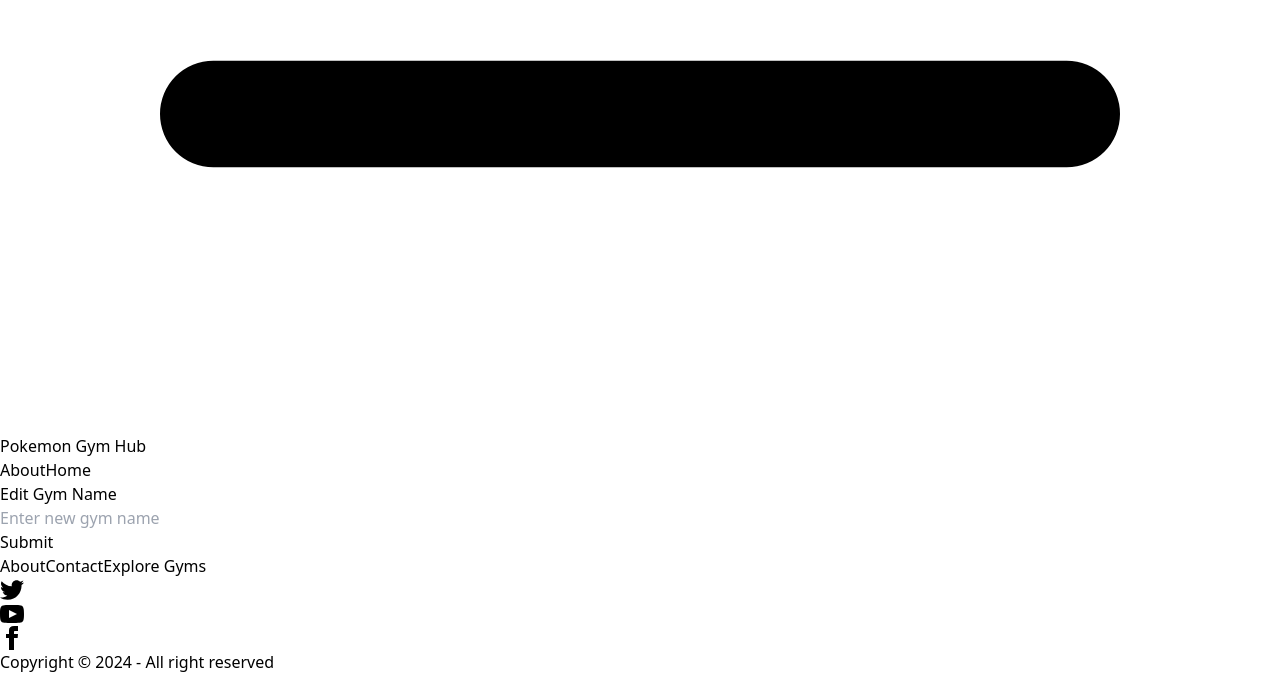
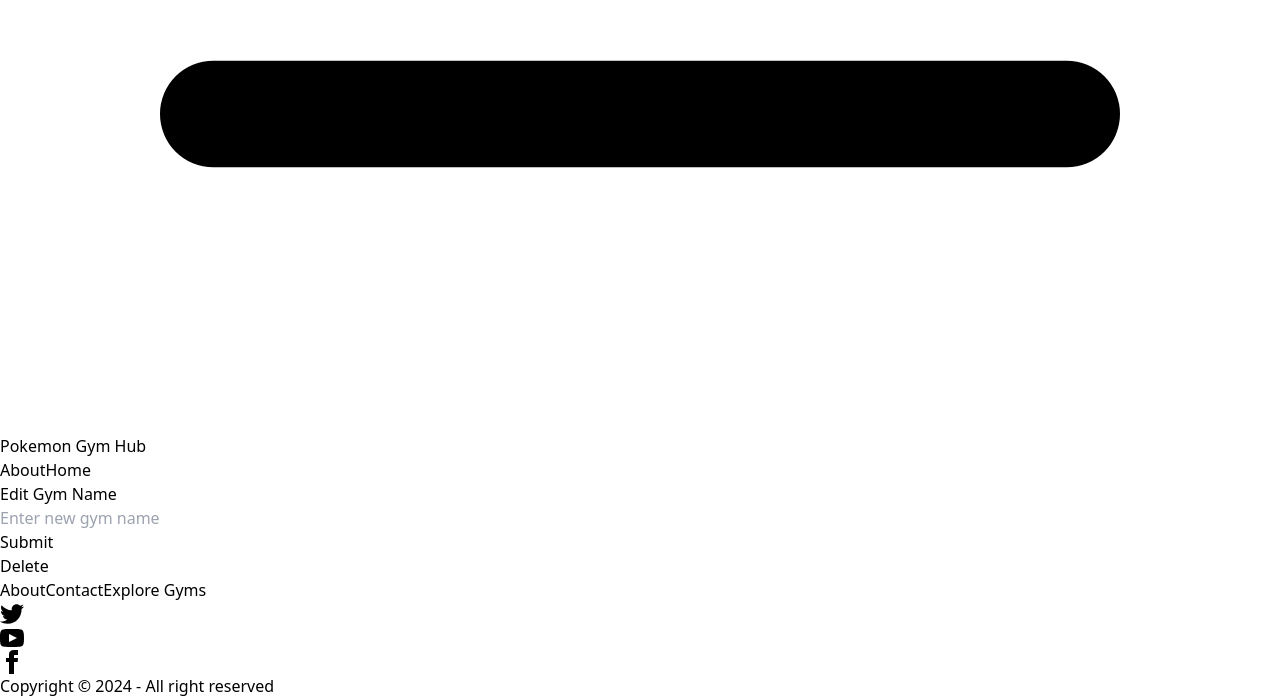
Before and after one commit to jps27CSE/Pokemon_CRUD_Angular, an Angular app: page /gym/edit/1 in a window 1280 px wide. Shown: the part 846-1544 px from the top of the page. Before the commit the page ends 1520 px from the top, so only its background shows below. Built offline with nearby package versions, Linux system fonts and the light colour scheme; no server answers.

Commit message:
Delete Button Added

```diff
--- a/src/app/components/gym-cards/gym-card-edit/gym-card-edit.component.html
+++ b/src/app/components/gym-cards/gym-card-edit/gym-card-edit.component.html
@@ -20,6 +20,13 @@
           <button type="submit" class="btn btn-primary">Submit</button>
         </div>
       </form>
+      <button
+        type="submit"
+        class="btn btn-error text-white mt-2"
+        (click)="deleteGym()"
+      >
+        Delete
+      </button>
     </div>
   </div>
 </div>
--- a/src/app/components/gym-cards/gym-card-edit/gym-card-edit.component.ts
+++ b/src/app/components/gym-cards/gym-card-edit/gym-card-edit.component.ts
@@ -46,4 +46,16 @@ export class GymCardEditComponent implements OnInit {
       }
     );
   }
+
+  deleteGym() {
+    this.gymService.DeleteGym(this.userID).subscribe(
+      (response) => {
+        console.log('Deleted Successfully', response);
+        this.router.navigate(['/']);
+      },
+      (error) => {
+        console.log('Error ', error);
+      }
+    );
+  }
 }
--- a/src/app/gym-service.service.ts
+++ b/src/app/gym-service.service.ts
@@ -25,4 +25,9 @@ export class GymServiceService {
     const url = `${this.Gym_Home_API_URL}/update/${id}`;
     return this.http.put<any>(url, data);
   }
+
+  DeleteGym(id: number): Observable<any> {
+    const url = `${this.Gym_Home_API_URL}/delete/${id}`;
+    return this.http.delete<any>(url);
+  }
 }
```
